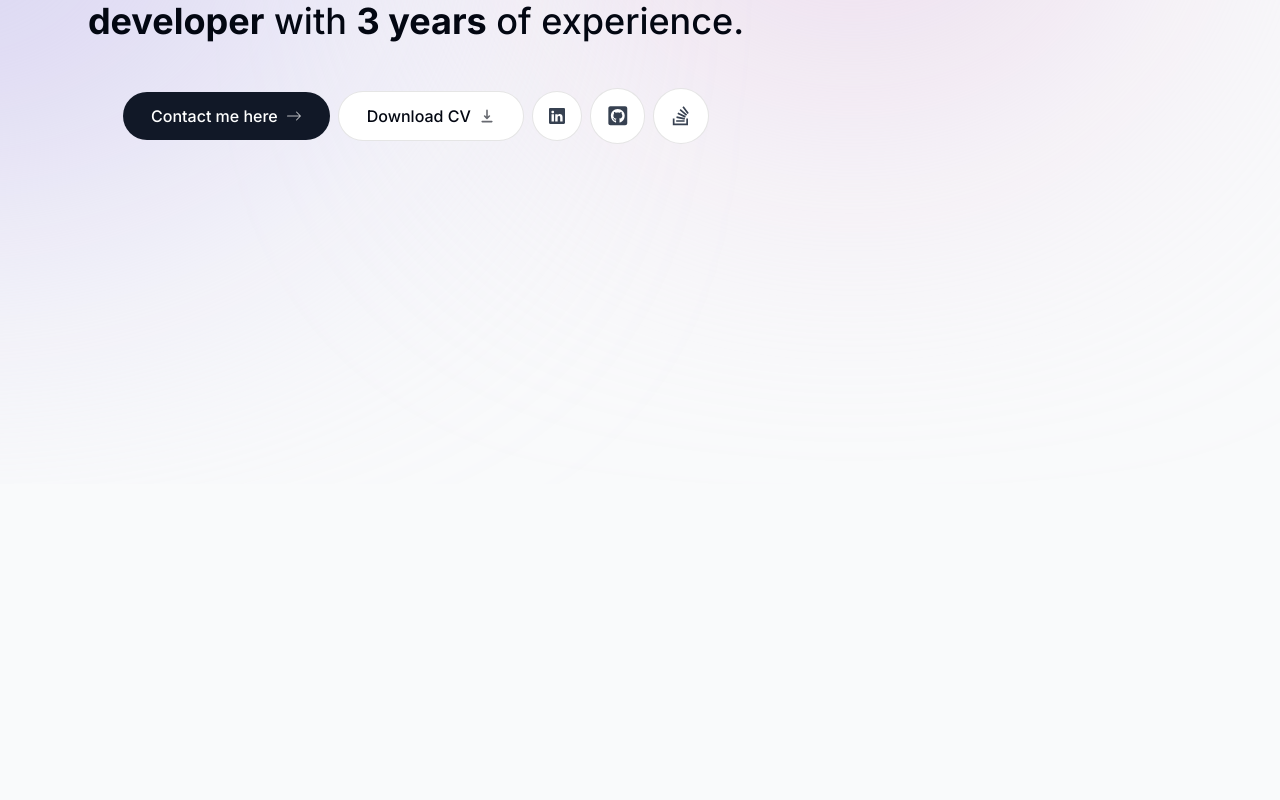
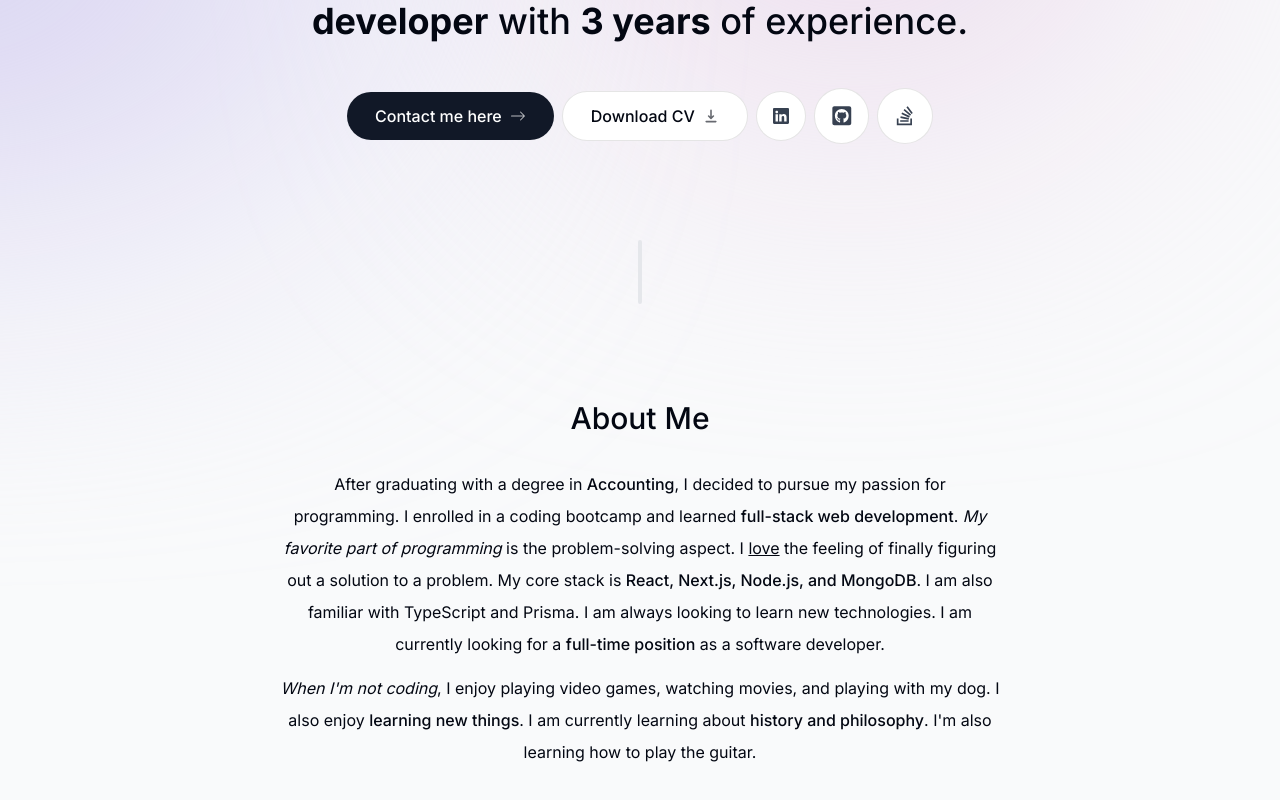
Before and after one commit to gks-96/portfolio, a Next.js app: page / in a window 1280 px wide. Shown: the part 316-1116 px from the top of the page. Before the commit the page ends 800 px from the top, so only its background shows below. Built offline with nearby package versions, Linux system fonts and the light colour scheme.

Commit message:
about section completed

```diff
--- a/app/page.tsx
+++ b/app/page.tsx
@@ -5,10 +5,10 @@
 
 export default function Home() {
   return (
-    <main className="flex flex-col items-cdnter px-4">
+    <main className="flex flex-col items-center px-4">
       <Intro/>
       <SectionDivider/>
-      {/* <About/> */}
+      <About/>
     </main>
   )
 }
--- /dev/null
+++ b/components/about.tsx
@@ -0,0 +1,46 @@
+"use client"
+
+import { motion } from 'framer-motion';
+import React from 'react'
+import SectionHeading from './section-heading';
+
+export default function about() {
+    return (
+        <motion.section
+
+          className="mb-28 max-w-[45rem] text-center leading-8 sm:mb-40 scroll-mt-28"
+          initial={{ opacity: 0, y: 100 }}
+          animate={{ opacity: 1, y: 0 }}
+          transition={{ delay: 0.175 }}
+          id="about"
+        >
+          <SectionHeading>About me</SectionHeading>
+          <p className="mb-3">
+            After graduating with a degree in{" "}
+            <span className="font-medium">Accounting</span>, I decided to pursue my
+            passion for programming. I enrolled in a coding bootcamp and learned{" "}
+            <span className="font-medium">full-stack web development</span>.{" "}
+            <span className="italic">My favorite part of programming</span> is the
+            problem-solving aspect. I <span className="underline">love</span> the
+            feeling of finally figuring out a solution to a problem. My core stack
+            is{" "}
+            <span className="font-medium">
+              React, Next.js, Node.js, and MongoDB
+            </span>
+            . I am also familiar with TypeScript and Prisma. I am always looking to
+            learn new technologies. I am currently looking for a{" "}
+            <span className="font-medium">full-time position</span> as a software
+            developer.
+          </p>
+
+          <p>
+            <span className="italic">When I'm not coding</span>, I enjoy playing
+            video games, watching movies, and playing with my dog. I also enjoy{" "}
+            <span className="font-medium">learning new things</span>. I am currently
+            learning about{" "}
+            <span className="font-medium">history and philosophy</span>. I'm also
+            learning how to play the guitar.
+          </p>
+        </motion.section>
+      );
+}
--- a/components/section-divider.tsx
+++ b/components/section-divider.tsx
@@ -8,7 +8,7 @@
     <motion.div
     className= "bg-gray-200 my-24 h-16 w-1 rounded-full hidden sm:block"
     initial={{opacity:0,y:100}}
-    animate={{opacity:0,y:0}}
+    animate={{opacity:1,y:0}}
     transition={{delay:0.125}}></motion.div>
   );
 }
--- /dev/null
+++ b/components/section-heading.tsx
@@ -0,0 +1,13 @@
+import React from "react";
+
+type SectionHeadingProps = {
+  children: React.ReactNode;
+};
+
+export default function SectionHeading({ children }: SectionHeadingProps) {
+  return (
+    <h2 className="text-3xl font-medium capitalize mb-8 text-center">
+      {children}
+    </h2>
+  );
+}
```
